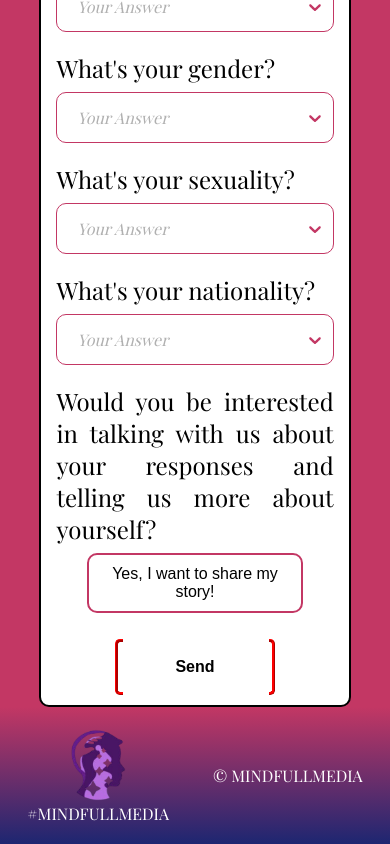
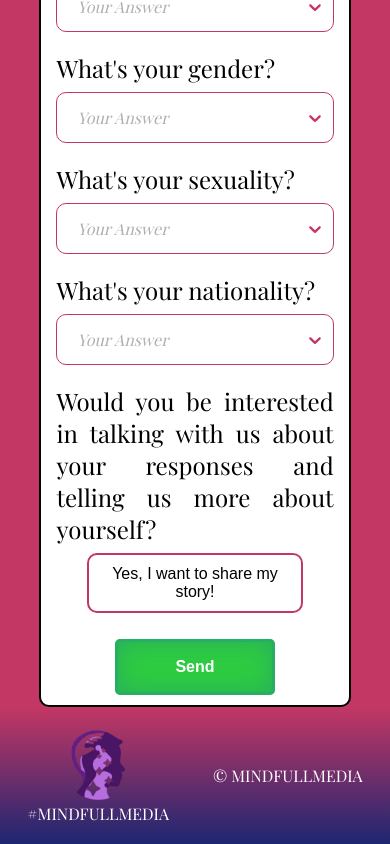
Before and after one commit to Xelo04/Mindful-Media, a React (Vite) app: page /your-story in a window 390 px wide. Shown: the part 3670-4514 px from the top of the page. Built offline with nearby package versions, Linux system fonts and the light colour scheme; a web font is replaced by a local one.

Commit message:
Update text alignment for title descriptions and adjust button styles for better mobile experience

```diff
--- a/src/components/tabbed-panel/tabbedPanel.scss
+++ b/src/components/tabbed-panel/tabbedPanel.scss
@@ -85,6 +85,9 @@
     .title {
       font-size: 1.8rem;
       font-weight: 600;
+    }
+    .title-description {
+      text-align: justify;
     }
     .example-next {
       margin-top: 70px !important;
@@ -180,7 +183,7 @@
         .example-description {
           padding-left: 0;
           padding-right: 0;
-          text-align: center;
+          text-align: justify;
         }
       }
       #speedsisters {
--- a/src/components/user-story-form/userStoryForm.scss
+++ b/src/components/user-story-form/userStoryForm.scss
@@ -112,5 +112,22 @@
         border: 3px ridge lightgreen;
       }
     }
+    @media (max-width: 750px) {
+      .submit-btn {
+        background-color: #2ecc40 !important; // green
+        border: 3px solid #27ae60 !important; // darker green border
+        box-shadow: inset 0px 0px 25px #27ae60 !important;
+        color: #fff !important;
+        &::before,
+        &::after {
+          display: none !important;
+          content: none !important;
+        }
+        &:hover {
+          box-shadow: inset 0px 0px 25px #27ae60 !important;
+          border: 3px solid #27ae60 !important;
+        }
+      }
+    }
   }
 }
--- a/src/tabbedPanelData.tsx
+++ b/src/tabbedPanelData.tsx
@@ -11,7 +11,7 @@ export const tabs = [
     content: (
       <div className="content-container">
         <span className="title">Building community</span>
-        <p>
+        <p className="title-description">
           Building a community through social media - whether online or in real
           life - can have a powerful, positive impact on mental health. It
           allows people to connect with others who share similar interests,
```
